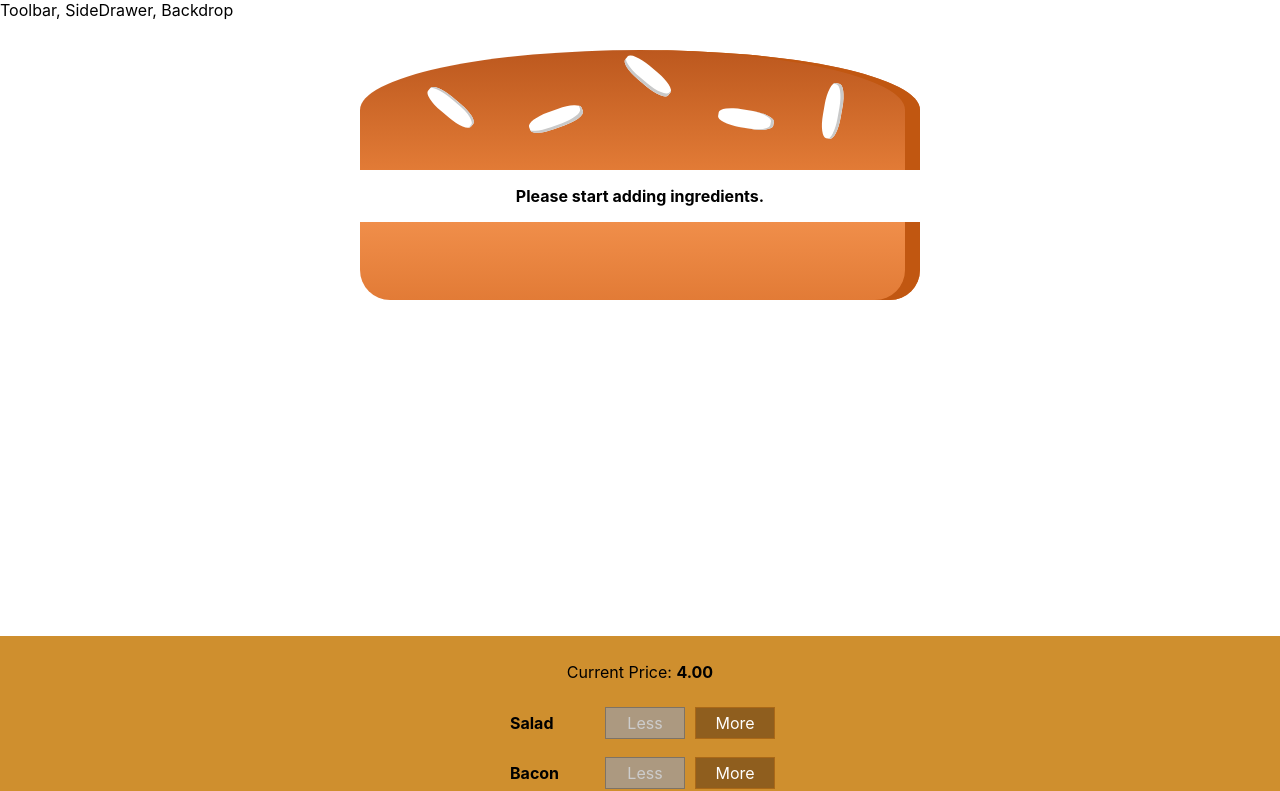
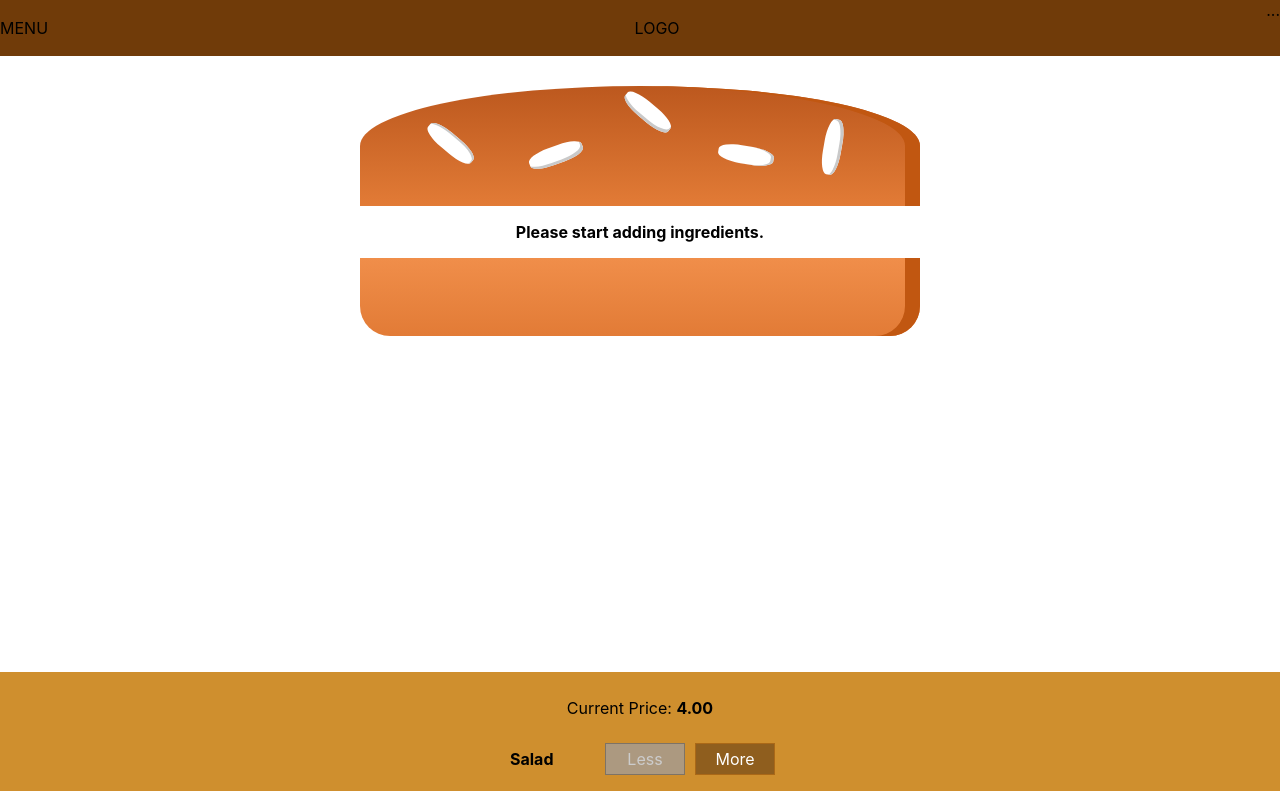
Before and after one commit to ysvet/myburger, a React (Create React App) app: page / in a window 1280 px wide. Shown: the top 791 px of the page. Built offline with nearby package versions, Linux system fonts and the light colour scheme.

Commit message:
added toolbar

```diff
--- a/src/components/Layout/Layout.js
+++ b/src/components/Layout/Layout.js
@@ -2,10 +2,11 @@
 
 import Auxiliary from '../../hoc/Auxiliary';
 import styles from './Layout.module.css';
+import Toolbar from '../Navigation/Toolbar/Toolbar';
 
 const layout = ( props ) => (
     <Auxiliary>
-        <div> Toolbar, SideDrawer, Backdrop </div>
+        <Toolbar />
         <main className={styles.Content}>
             {props.children}
         </main>
--- a/src/components/Layout/Layout.module.css
+++ b/src/components/Layout/Layout.module.css
@@ -1,3 +1,3 @@
 .Content {
-    margin-top: 16px;
+    margin-top: 72px;
 }
--- /dev/null
+++ b/src/components/Navigation/Toolbar/Toolbar.js
@@ -0,0 +1,15 @@
+import React from 'react';
+
+import styles from './Toolbar.module.css';
+
+const toolbar = ( props ) => (
+    <header className={styles.Toolbar}>
+        <div>MENU</div>
+        <div>LOGO</div>
+        <nav>
+            ...
+        </nav>
+    </header>
+);
+
+export default toolbar;
--- /dev/null
+++ b/src/components/Navigation/Toolbar/Toolbar.module.css
@@ -0,0 +1,18 @@
+.Toolbar {
+    height: 56px;
+    width: 100%;
+    position: fixed;
+    top: 0;
+    left: 0;
+    background-color: #703B09;
+    display: flex;
+    justify-content: space-between;
+    align-items: center;
+    padding: 0 20 px;
+    box-sizing: border-box;
+    z-index: 90;
+}
+
+.Toolbar nav {
+    height: 100%;
+}
```
